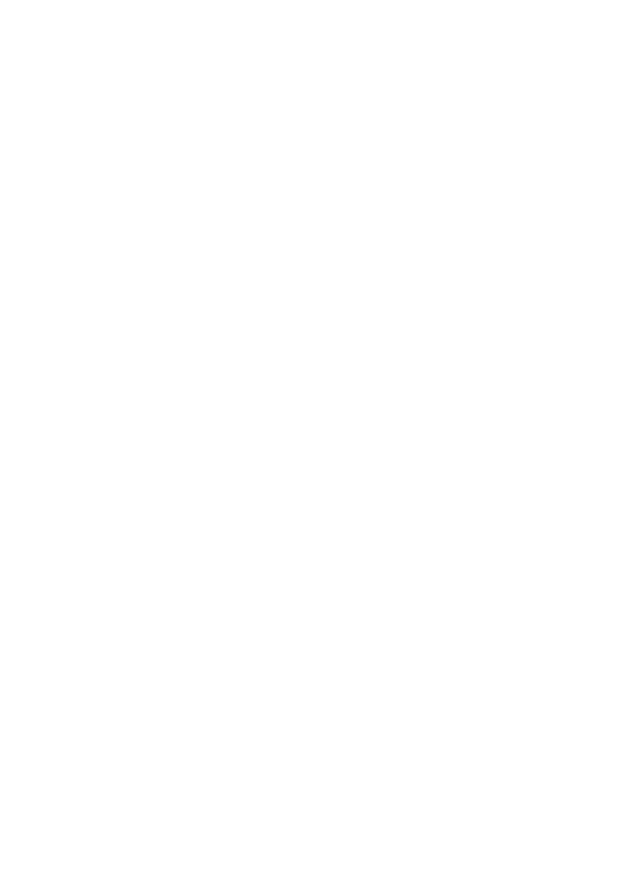
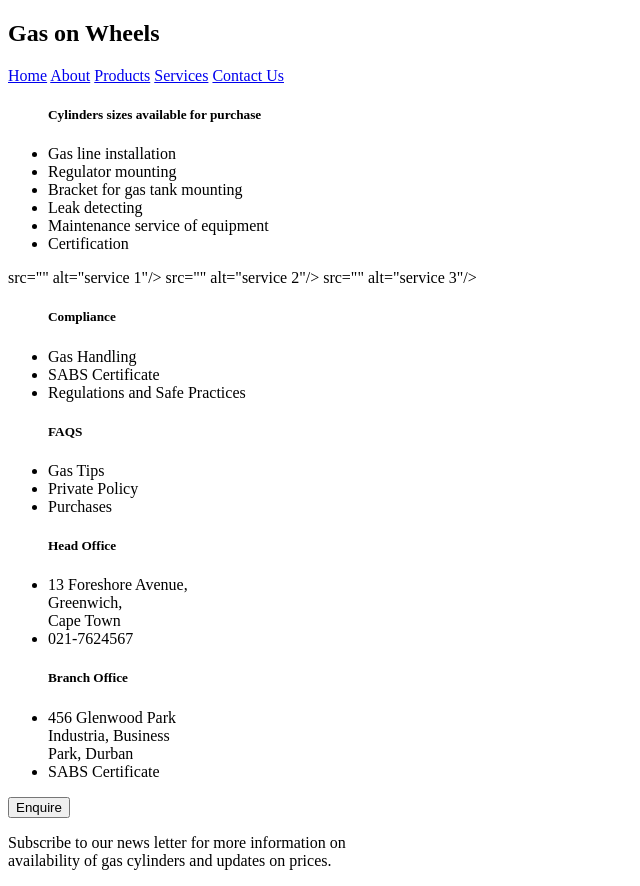
Before and after one commit to shuhad786/Gas_On_Wheels_POE, a plain HTML site: page Services.html in a window 1280 px wide. Shown: the whole page, without its empty margins (0-640 px from the left). Before the commit the page ends 800 px from the top, so only its background shows below. Drawn offline with Linux system fonts and the light colour scheme.

Commit message:
Added html code for services page

```diff
--- a/Services.html
+++ b/Services.html
@@ -1,11 +1,62 @@
 <!DOCTYPE html>
 <html lang="en">
 <head>
-    <meta charset="UTF-8">
-    <meta name="viewport" content="width=device-width, initial-scale=1.0">
-    <title>Services Page</title>
+  <meta charset="UTF-8">
+  <meta name="viewport" content="width=device-width, initial-scale=1.0">
+  <title>Services Page</title>
 </head>
 <body>
-
+  <nav>
+    <h1>Gas on Wheels</h1>
+    <a href="index.html">Home</a>
+    <a href="About.html">About</a>
+    <a href="Products.html">Products</a>
+    <a href="Services.html">Services</a>
+    <a href="Contact.html">Contact Us</a>
+  </nav>
+  <div>
+    <div>
+      <ul>
+        <h5>Cylinders sizes available for purchase</h5>
+        <li>Gas line installation</li>
+        <li>Regulator mounting</li>
+        <li>Bracket for gas tank mounting</li>
+        <li>Leak detecting</li>
+        <li>Maintenance service of equipment</li>
+        <li>Certification</li>
+      </ul>
+      <img>src="" alt="service 1"/>
+      <img>src="" alt="service 2"/>
+      <img>src="" alt="service 3"/>
+    </div>
+  </div>
+  <footer>
+    <ul>
+      <h5>Compliance</h5>
+      <li>Gas Handling</li>
+      <li>SABS Certificate</li>
+      <li>Regulations and Safe Practices</li>
+    </ul>
+    <ul>
+      <h5>FAQS</h5>
+      <li>Gas Tips</li>
+      <li>Private Policy</li>
+      <li>Purchases</li>
+    </ul>
+    <ul>
+      <h5>Head Office</h5>
+      <li>13 Foreshore Avenue,<br/>Greenwich,<br/>Cape Town</li>
+      <li>021-7624567</li>
+    </ul>
+    <ul>
+      <h5>Branch Office</h5>
+      <li>456 Glenwood Park<br/>Industria, Business<br/>Park, Durban</li>
+      <li>SABS Certificate</li>
+    </ul>
+    <div>
+      <button>Enquire</button>
+      <p>Subscribe to our news letter for more information on<br/>availability of gas cylinders and updates on prices.</p>
+    </div>
+  </footer>
 </body>
 </html>
```
